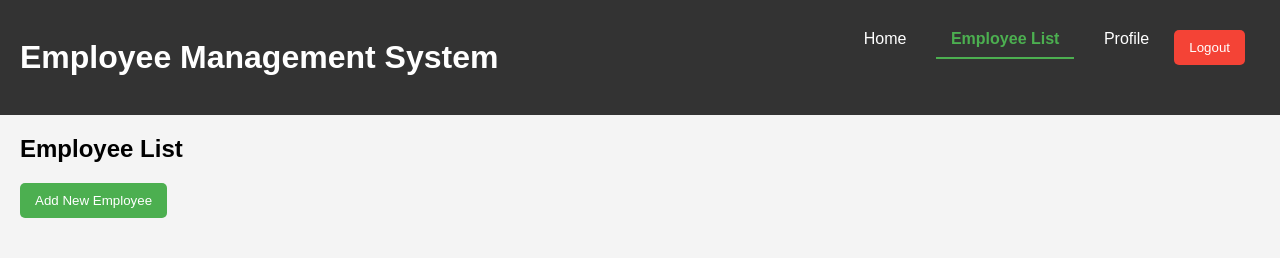
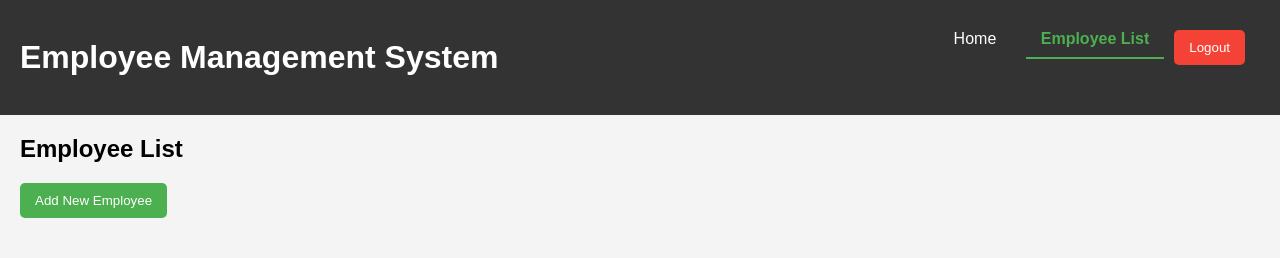
Before and after one commit to esraamjdy/Final-Project_remotecoders, a Flask app: page /employees in a window 1280 px wide. Shown: the top 258 px of the page. Run offline with Flask 3, Linux system fonts and the light colour scheme; the visitor is signed in with stand-in values (Sample User, id 1); data that the repository does not hold is empty.

Commit message:
Update employees.html

```diff
--- a/templates/employees.html
+++ b/templates/employees.html
@@ -15,7 +15,6 @@
         <nav class="navbar">
             <a href="/" data-page="home">Home</a>
             <a href="/employees" data-page="employees">Employee List</a>
-            <a href="/profile" data-page="profile">Profile</a>
             <button onclick="logout()" id="logout">Logout</button>
         </nav>
     </header>
```
